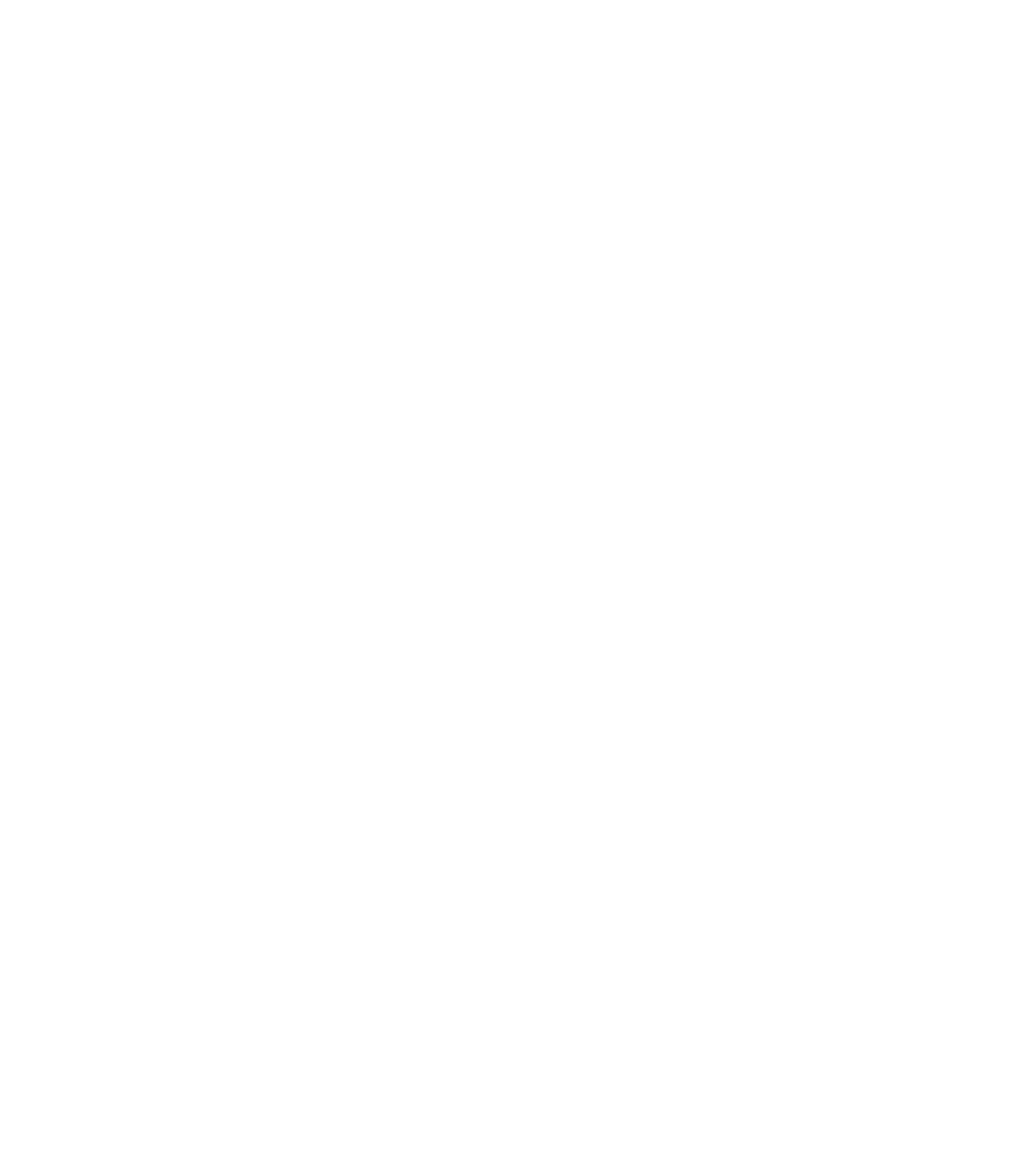
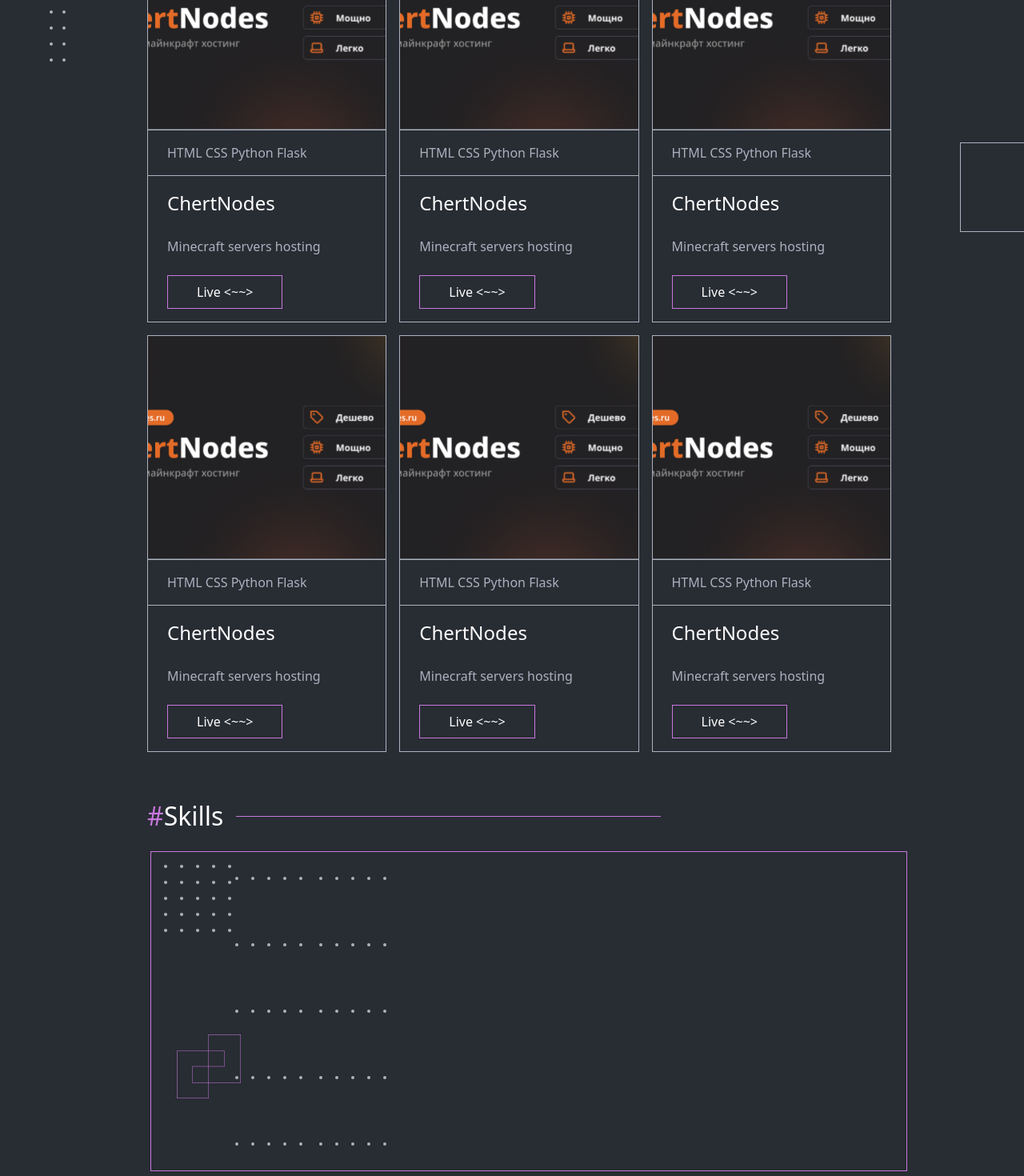
Before and after one commit to Owuraku22/portfolio, a Next.js app: page / in a window 1280 px wide. Shown: the part 1044-2514 px from the top of the page at 80% size. Before the commit the page ends 926 px from the top, so only its background shows below. Built offline with nearby package versions, Linux system fonts and the light colour scheme.

Commit message:
Refactor code structure for improved readability and maintainability

```diff
--- a/app/layout.tsx
+++ b/app/layout.tsx
@@ -23,8 +23,8 @@ export default function RootLayout({
       <body
         className={` container mx-auto lg:flex flex-10 font-fira-code ${firaCode.variable}   antialiased`}
       >
-        <div className="flex-1 bg-[#282C33]   h-screen hidden lg:flex flex-col justify-between">
-          <div className="flex flex-col items-center justify-center gap-4">
+        <div className="relative flex-1 bg-[#282C33]   min-h-screen hidden lg:flex flex-col justify-between">
+          <div className="fixed top-0   ml-16  flex flex-col items-center justify-center gap-4">
             <div className="border-l border-[#ABB2BF] h-64"></div>
 
             <div className="flex flex-col gap-2">
@@ -34,6 +34,7 @@ export default function RootLayout({
               <Icons.Instagram />
             </div>
           </div>
+          <div className="h-[20rem]"></div>
           <div className="grid grid-cols-2 gap-4  place-items-center px-16 ">
             {[...Array(10).keys()].map((index) => (
               <div
@@ -45,11 +46,12 @@ export default function RootLayout({
           <div></div>
           <div></div>
         </div>
+
         <div className="flex-8 bg-[#282C33] ">
           <TopNav />
           {children}
         </div>
-        <div className="flex-1  bg-[#282C33]  h-screen hidden lg:flex flex-col justify-between  items-end">
+        <div className="flex-1  bg-[#282C33]  min-h-screen hidden lg:flex flex-col justify-between  items-end">
           <div></div>
           <div className="h-28 w-20 border-l border-t border-b border-[#ABB2BF]"></div>
           <div></div>
--- a/app/page.tsx
+++ b/app/page.tsx
@@ -14,6 +14,7 @@ export default function Home() {
           </div>
         </div>
         <Projects />
+        <Skills />
       </main>
     </div>
   );
@@ -71,6 +72,98 @@ function Projects() {
           View all
         </div>
       </div>
+      <div className="grid mx-2 grid-cols-1 sm:grid-cols-2 lg:grid-cols-3 gap-4">
+        {[...Array(6).keys()].map((index) => (
+          <ProjectCard key={index} />
+        ))}
+      </div>
     </div>
   );
 }
+
+function ProjectCard() {
+  return (
+    <div className="border  border-textprimary max-w-[400px] ">
+      <div className="h-70 w-full">
+        <Image
+          src={"/Rectangle 22.svg"}
+          alt="project 1"
+          height={100}
+          width={100}
+          className="object-cover w-full h-full"
+        />{" "}
+      </div>
+      <div className="text-[16px] font-normal text-textprimary border-b  px-6 py-4">
+        {" "}
+        HTML CSS Python Flask
+      </div>
+      <div className="flex flex-col text-textprimary gap-6 px-6 py-4">
+        <div className="text-white font-medium text-[24px] ">ChertNodes</div>
+        <div className=" font-normal text-[16px] ">
+          Minecraft servers hosting{" "}
+        </div>
+        <div className="border border-textsecondary py-2 px-9 text-white font-medium text-[16px] items-center w-fit">
+          Live {`  <~~>`}
+        </div>
+      </div>
+    </div>
+  );
+}
+
+function Skills() {
+  return (
+    <div className="container mx-auto md:px-8 my-[3rem]">
+      <div className="p-2  flex w-full items-center justify-center">
+        <h1 className="text-[32px] font-medium text-white mr-4">
+          <span className="text-textsecondary">#</span>Skills
+        </h1>
+        <div className="border-b border-textsecondary w-full mr-8 md:mr-[10rem] lg:mr-[18rem]"></div>
+      </div>
+      <div className="flex flex-3 border h-[25rem] w-full m-3">
+        <div className="flex flex-1 ">
+          <div className="flex flex-col gap-[8rem] flex-1">
+            <div className="grid grid-cols-5 gap-4  place-items-center  w-fit mt-4 ml-4 h-fit">
+              {[...Array(25).keys()].map((index) => (
+                <div
+                  key={index}
+                  className="h-1 w-1 bg-[#ABB2BF] rounded-full"
+                ></div>
+              ))}
+            </div>
+            <Image
+              src={"/squares.png"}
+              alt="profile"
+              height={100}
+              width={100}
+              className="w-20 h-20 object-contain ml-8"
+            />
+          </div>
+
+          <div className="flex flex-1">
+            {" "}
+            <div className="grid grid-cols-5 gap-4  place-items-center  w-fit">
+              {[...Array(25).keys()].map((index) => (
+                <div
+                  key={index}
+                  className="h-1 w-1 bg-[#ABB2BF] rounded-full"
+                ></div>
+              ))}
+            </div>
+          </div>
+          <div className="flex flex-1">
+            {" "}
+            <div className="grid grid-cols-5 gap-4  place-items-center  w-fit">
+              {[...Array(25).keys()].map((index) => (
+                <div
+                  key={index}
+                  className="h-1 w-1 bg-[#ABB2BF] rounded-full"
+                ></div>
+              ))}
+            </div>
+          </div>
+        </div>
+        <div className="flex flex-2"></div>{" "}
+      </div>
+    </div>
+  );
+}
```
Also changed, not shown: public/Rectangle 22.svg (added).
